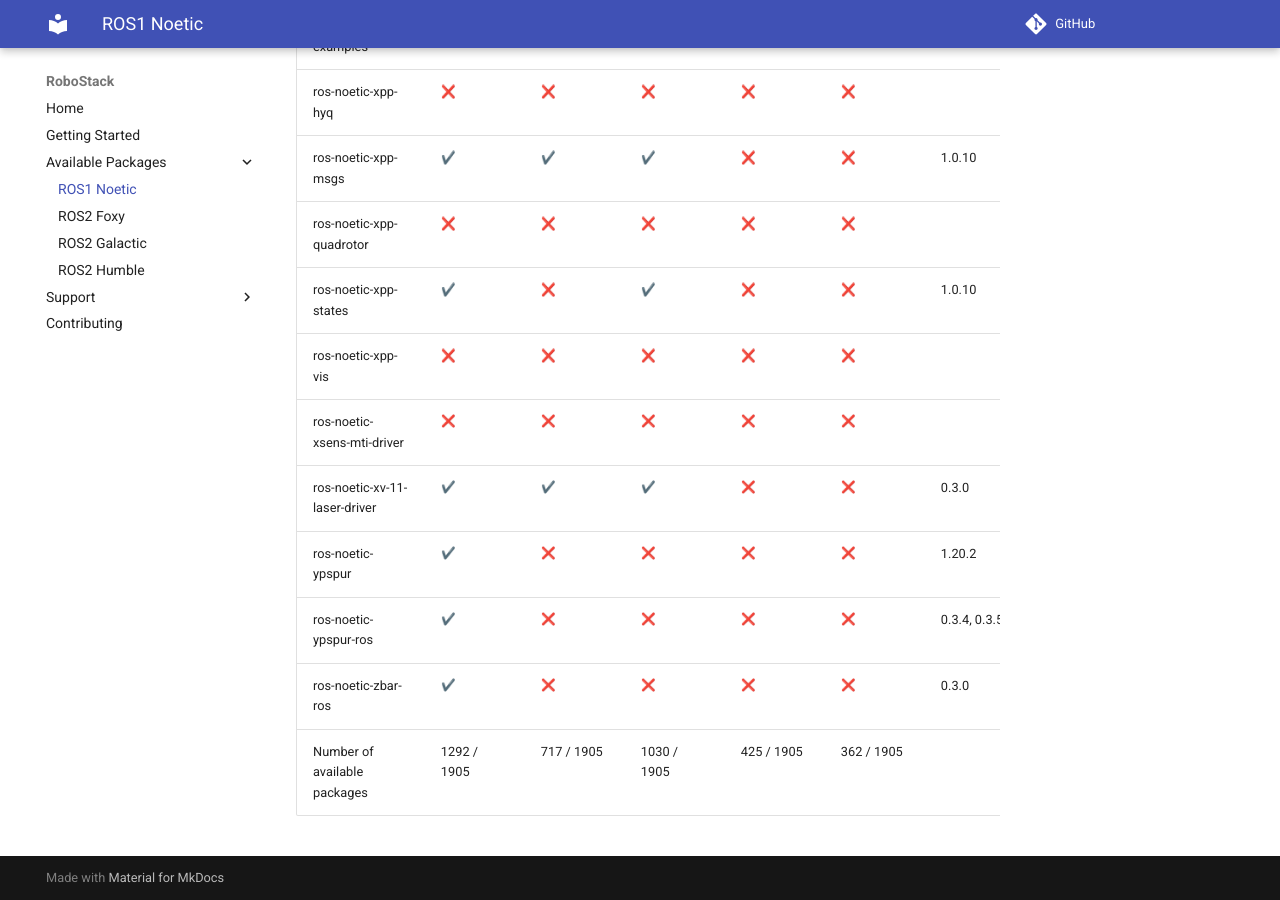
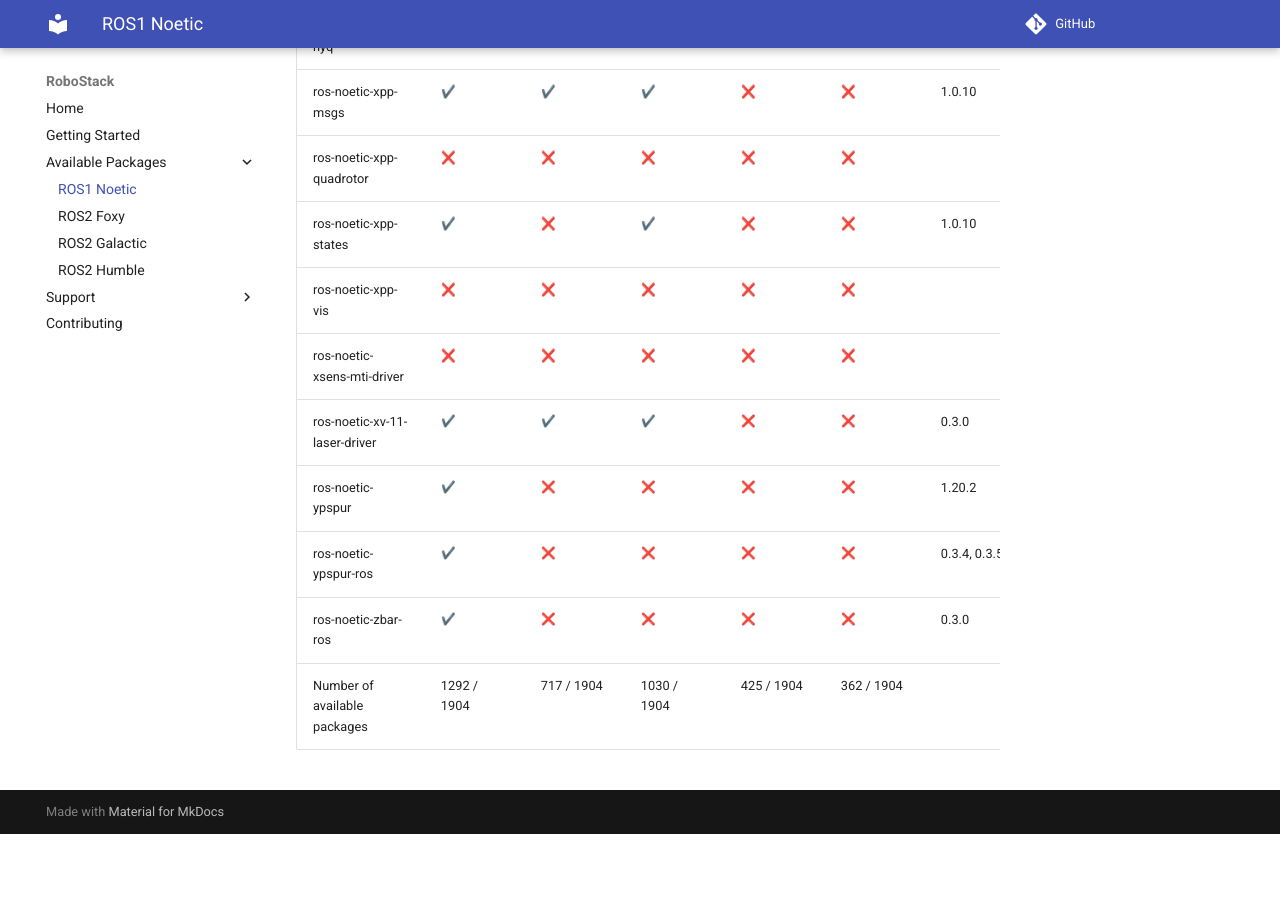
Before and after one commit to RoboStack/robostack.github.io, an MkDocs documentation site: the page built from docs/noetic.md, in a window 1280 px wide and 900 px high, scrolled down 139026 px. Built offline with MkDocs 1.6.1 and Material for MkDocs 9.7.7, drawn with Linux system fonts in a browser that asks for light colours; emoji names are drawn with the system emoji font; comment, search, counter and statistics services are not loaded; after the commit the page ends 139860 px from its top, so only the background shows below that; some of the changed text lies outside the part shown.

Commit message:
Update tables

```diff
--- a/docs/noetic.md
+++ b/docs/noetic.md
@@ -1905,4 +1904,4 @@
 | ros-noetic-ypspur | :heavy_check_mark: { data-sort='1' } | :x: { data-sort='0' } | :x: { data-sort='0' } | :x: { data-sort='0' } | :x: { data-sort='0' } | 1.20.2  |
 | ros-noetic-ypspur-ros | :heavy_check_mark: { data-sort='1' } | :x: { data-sort='0' } | :x: { data-sort='0' } | :x: { data-sort='0' } | :x: { data-sort='0' } | 0.3.4, 0.3.5  |
 | ros-noetic-zbar-ros | :heavy_check_mark: { data-sort='1' } | :x: { data-sort='0' } | :x: { data-sort='0' } | :x: { data-sort='0' } | :x: { data-sort='0' } | 0.3.0  |
-| Number of available packages |  1292 / 1905 | 717 / 1905 | 1030 / 1905 | 425 / 1905 | 362 / 1905 |
+| Number of available packages |  1292 / 1904 | 717 / 1904 | 1030 / 1904 | 425 / 1904 | 362 / 1904 |
```
Also changed, not shown: other parts of docs/noetic.md (+0 -1 lines).
